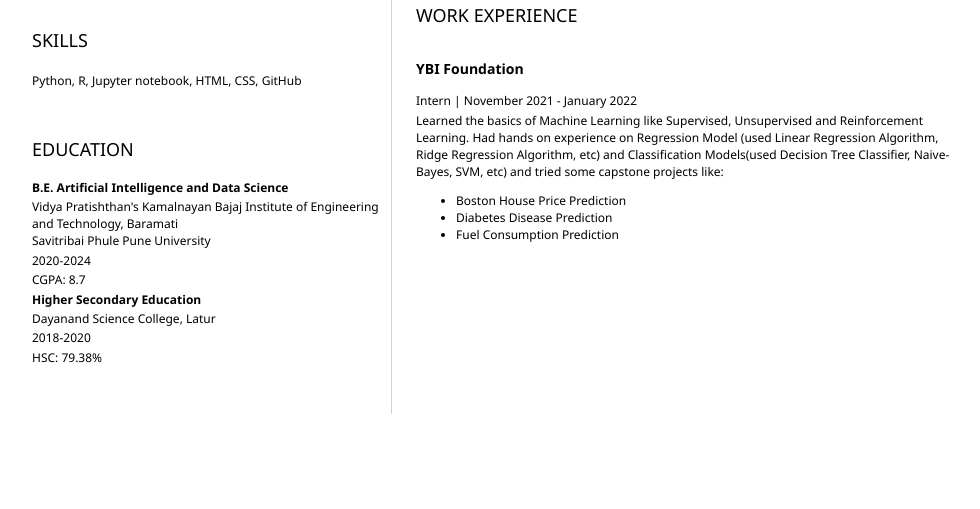
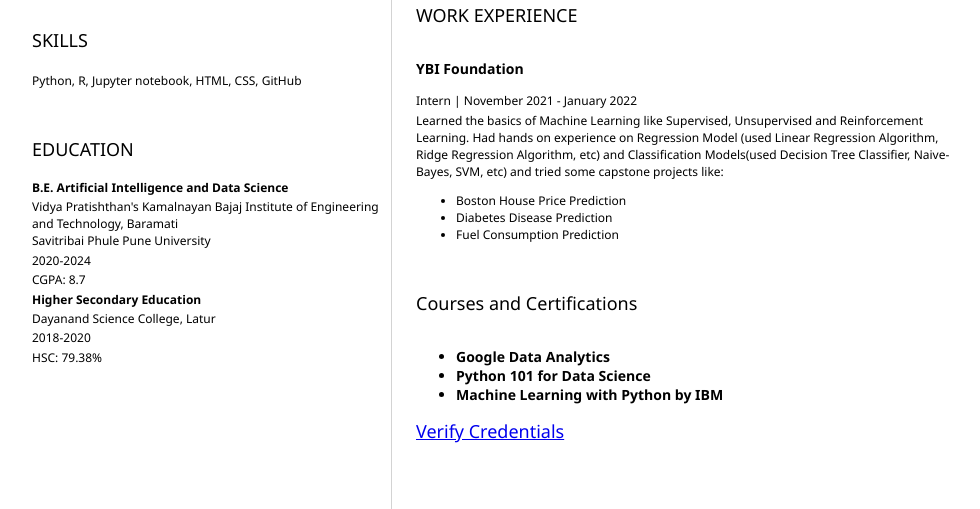
Before and after one commit to ShreyashSomvanshi/resume, a plain HTML site: page index.html in a window 1280 px wide. Shown: the part 405-914 px from the top of the page, without its empty margins (152-1132 px from the left). Before the commit the page ends 819 px from the top, so only its background shows below. Drawn offline with Linux system fonts and the light colour scheme.

Commit message:
Update index.html

```diff
--- a/index.html
+++ b/index.html
@@ -93,6 +93,20 @@
                             <li>Fuel Consumption Prediction</li>
                     </ul>
 				</section>
+				<section>
+					<h2>Courses and Certifications</h2>
+					<!-- your courses and certificates -->
+                    <h3>
+
+                    <ul>
+                            <li> Google Data Analytics </li>
+                            <li> Python 101 for Data Science </li>
+                            <li> Machine Learning with Python by IBM </li>
+                    </ul>
+
+		    </h3>
+			    <h2><a href="https://drive.google.com/drive/folders/1rtp8K_wsBUD0MYsfNNaxc_XZwpKsEZhR?usp=sharing">Verify Credentials</a></h2>
+				</section>
 			</article>
 		</main>
 	</body>
```
